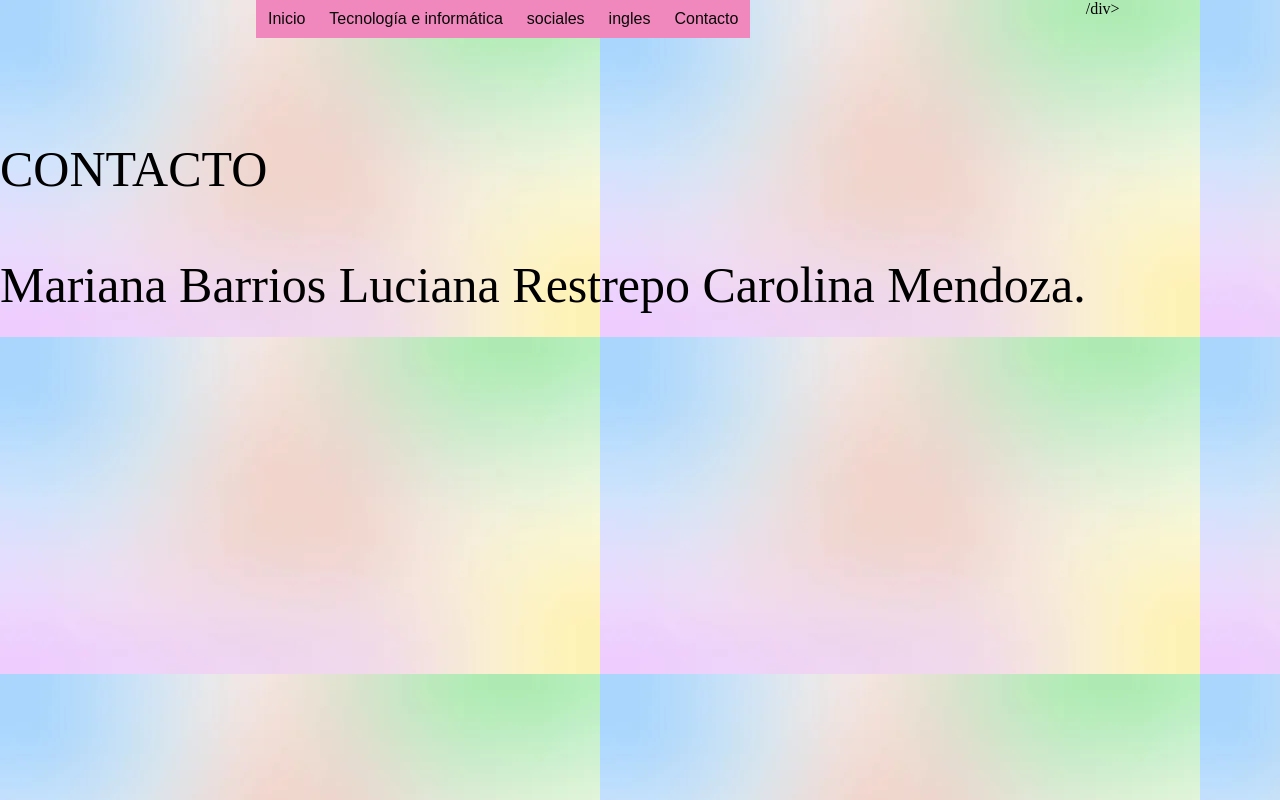
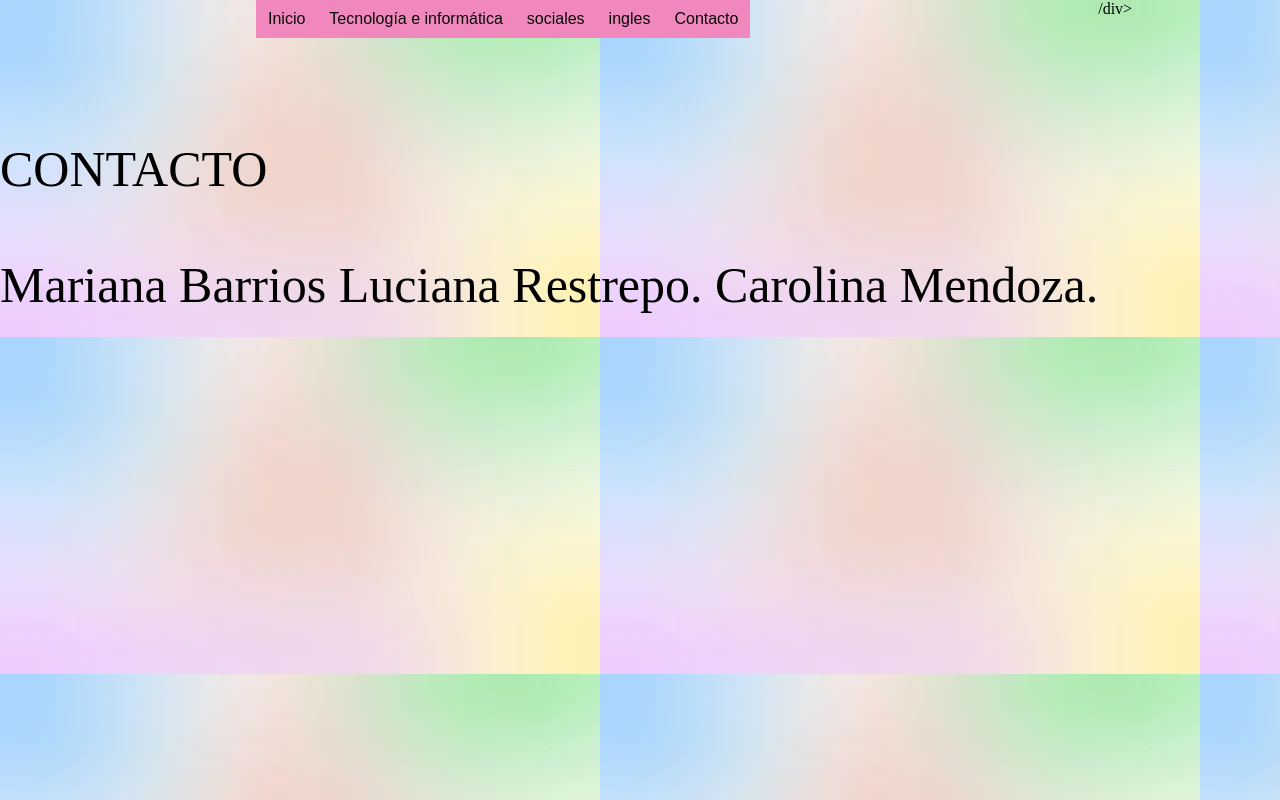
Before and after one commit to LucianitaRE/luciana-1, a plain HTML site: page contactos.html in a window 1280 px wide. Drawn offline with Linux system fonts and the light colour scheme.

Commit message:
Add files via upload

```diff
--- a/contactos.html
+++ b/contactos.html
@@ -59,7 +59,7 @@
 <div class="texto">
      CONTACTO <br><br>
 Mariana Barrios
-Luciana Restrepo
+Luciana Restrepo.
 Carolina Mendoza.
 </div>
 /div>
```
